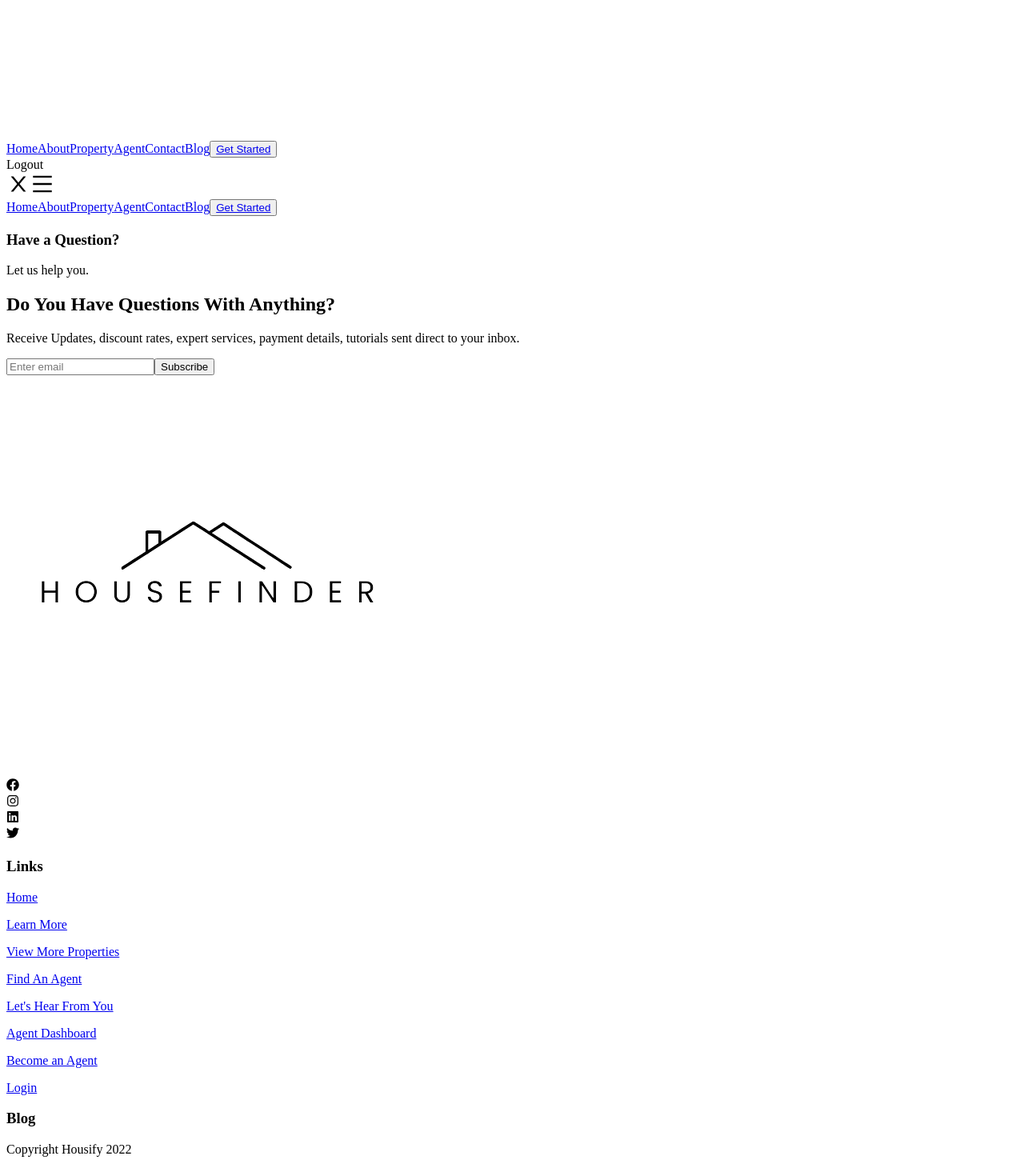
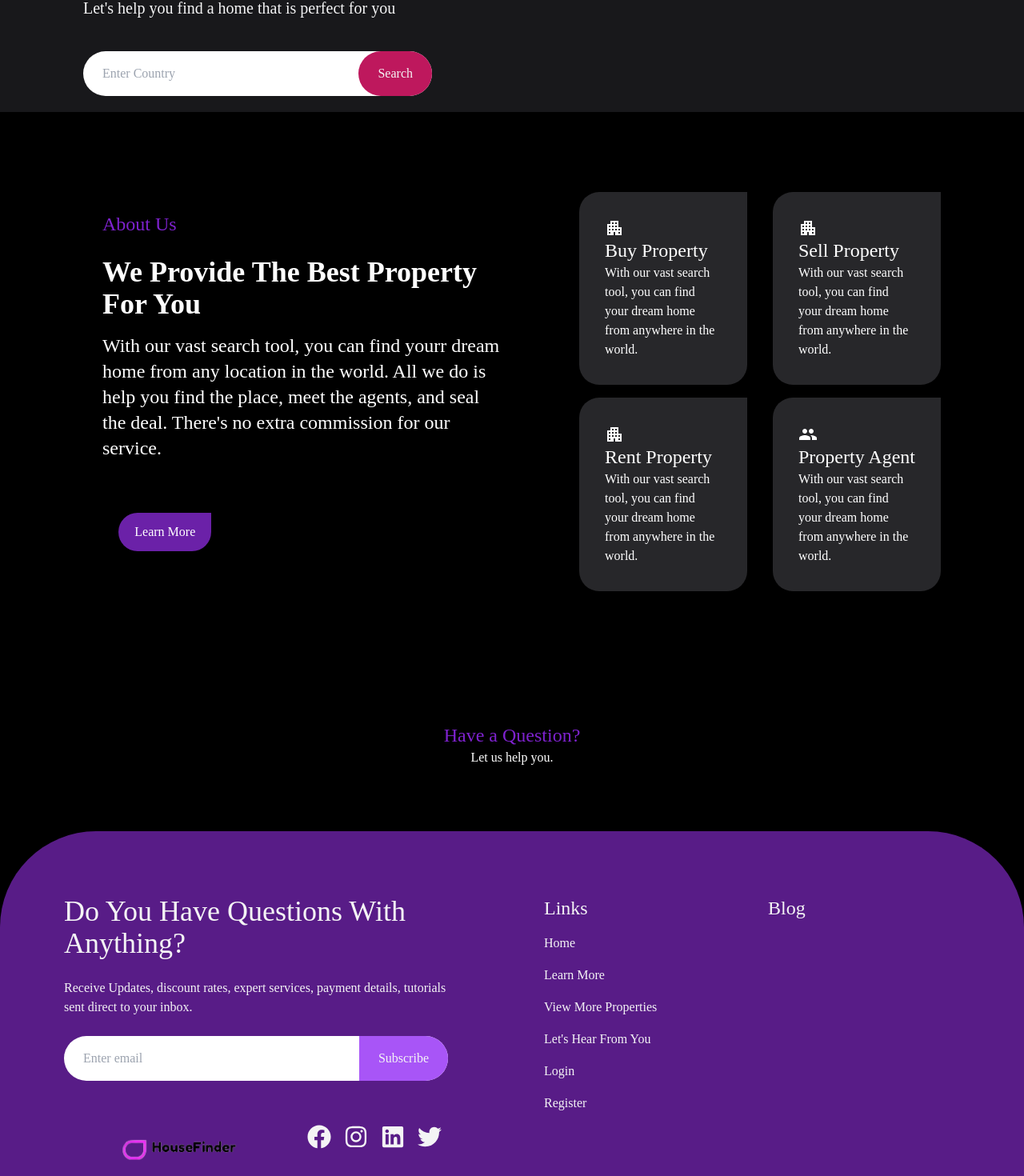
Before and after one commit to mooka007/Webstack-Portfolio-Project, a React (Create React App) app in the folder front/: page / in a window 1280 px wide. Shown: the part 336-1806 px from the top of the page at 80% size. Built offline with nearby package versions, Linux system fonts and the light colour scheme.

Commit message:
about us

```diff
--- /dev/null
+++ b/front/src/components/About/Service.js
@@ -0,0 +1,55 @@
+import React from "react";
+import ApartmentIcon from "@mui/icons-material/Apartment";
+import GroupIcon from "@mui/icons-material/Group";
+
+const Service = (props) => {
+  // TODO: use the right icons for each service.
+
+  return (
+    <div>
+      <div className="max-w-[1440px] ml-16 mx-auto py-10  flex-col justify-between text-center md:flex-row relative">
+        {/* property-card-container */}
+        <div className="grid md:grid-cols-2 gap-6 md:gap-10 py-10">
+          <div>
+            {/* section label */}
+            <div className="p-6 md:text-left md:mt-[8s%]">
+              <h3 className="text-purple-700 "> {props.label} </h3>
+              <h2 className="md:max-w-[70%]font-bold mt-6 text-4xl">{props.header}</h2>
+              <p className="text-2xl font-extralight mt-4"> {props.text} </p>
+            </div>
+          </div>
+          <div className="md:ml-8 grid grid-cols-2 gap-4 md:gap-x-8 text-left mr-16">
+            <div className="p-4 md:p-8 rounded-[25px] rounded-tr-none bg-zinc-800 hover:border hover:border-zinc-300 duration-500">
+              <ApartmentIcon className="bigIcon"></ApartmentIcon>
+              <h4>Buy Property</h4>
+              <p>With our vast search tool, you can find your dream home from anywhere in the world.</p>
+            </div>
+
+            <div className="p-4 md:p-8  rounded-[25px] rounded-tr-none bg-zinc-800 hover:border hover:border-zinc-300 duration-500">
+              <ApartmentIcon className="bigIcon"></ApartmentIcon>
+              <h4>Sell Property</h4>
+              <p>With our vast search tool, you can find your dream home from anywhere in the world.</p>
+            </div>
+
+            <div className="p-4 md:p-8  rounded-[25px] rounded-tr-none bg-zinc-800 hover:border hover:border-zinc-300 duration-500">
+              <ApartmentIcon className="bigIcon"></ApartmentIcon>
+              <h4>Rent Property</h4>
+              <p>With our vast search tool, you can find your dream home from anywhere in the world.</p>
+            </div>
+
+            <div className="p-4 md:p-8  rounded-[25px] rounded-tr-none bg-zinc-800 hover:border hover:border-zinc-300 duration-500">
+              <GroupIcon className="bigIcon"></GroupIcon>
+              <h4>Property Agent</h4>
+              <p>With our vast search tool, you can find your dream home from anywhere in the world.</p>
+            </div>
+          </div>
+        </div>
+        <div className="w-full pt-4 pb-8 items-center md:absolute top-[67%] left-[-41%]">
+          <button className="mt-6">Learn More</button>
+        </div>
+      </div>
+    </div>
+  );
+};
+
+export default Service;
--- a/front/src/components/Agent/Agent.js
+++ b/front/src/components/Agent/Agent.js
@@ -2,7 +2,9 @@ import React from "react";
 import Header from "../Header/Header";
 import Footer from "../Footer/Footer";
 import Hero from "../Hero/Hero";
+import MoreProperty from "../Property/MoreProperty";
 import SearchBar from "../utils/SearchBar";
+// import FeaturedProperty from "../Property/FeaturedProperty";
 import ExpertSection from "../Utils/ExpertSection";
 
 function Agent() {
@@ -16,7 +18,10 @@ function Agent() {
         text="We have certified experts ready to attend to you"
       />
       <SearchBar />
-
+      <MoreProperty
+        header="Properties"
+        text="Find More Properties that meets your need"
+      />
       {/* <FeaturedProperty
         header="Featured Properties"
         text="Top Rated Properties"
--- a/front/src/components/Footer/Footer.jsx
+++ b/front/src/components/Footer/Footer.jsx
@@ -21,7 +21,7 @@ function Footer() {
               {/* brand logo goes to top on click */}
               <div className="">
                 <a className="" href="/">
-                  <img className="h-8 w-70" src={logo} alt="Housify Logo" />
+                  <img className="" src={logo} alt="Housify Logo" />
                 </a>
               </div>
 
@@ -57,20 +57,14 @@ function Footer() {
                 <NavLink className="pt-4 block text-base" to="/property">
                   <p className="text-l">View More Properties</p>
                 </NavLink>
-                <NavLink className="pt-4 block text-base" to="/agent">
-                  <p className="text-l">Find An Agent</p>
-                </NavLink>
                 <NavLink className="pt-4 block text-base" to="/contact">
                   <p className="text-l">Let's Hear From You</p>
                 </NavLink>
-                <NavLink className="pt-4 block text-base" to="/agentDashboard">
-                  <p className="text-l">Agent Dashboard</p>
-                </NavLink>
-                <NavLink className="pt-4 block text-base" to="/AgentForm">
-                  <p className="text-l">Become an Agent</p>
+                <NavLink className="pt-4 block text-base" to="/loginForm">
+                  <p className="text-l">Login</p>
                 </NavLink>
                 <NavLink className="pt-4 block text-base" to="/loginForm">
-                  <p className="text-l">Login</p>
+                  <p className="text-l">Register</p>
                 </NavLink>
               </div>
             </div>
@@ -82,7 +76,7 @@ function Footer() {
         </div>
 
         <div className="text-center py-6 text-black text-xl">
-          <p>Copyright Housify 2022</p>
+          <p>Copyright HouseFinder - 2024</p>
         </div>
       </div>
     );
--- a/front/src/components/Home/Home.jsx
+++ b/front/src/components/Home/Home.jsx
@@ -1,11 +1,37 @@
 import React from "react";
 import Header from "../Header/Header";
 import Footer from "../Footer/Footer";
+import SearchButton from "../Utils/SearchButton";
+import Service from "../About/Service";
 
 function Home() {
     return (
     <div className="Home">
         <Header />
+
+        <section className="ml-16 mr-16">
+        <div className="max-w-[1440px] mx-auto py-5 px-10  md:flex justify-between">
+          <div className="md:grid text-center md:text-left grid-cols-2 gap-10">
+            <div className="my-10  md:my-auto">
+              <h1 className="pb-8 text-4xl md:text-6xl">Find Your Next Perfect Place To Live</h1>
+              <p className="text-xl mb-10">Let's help you find a home that is perfect for you</p>
+              <SearchButton />
+            </div>
+            {/* {<HeroImageBox p="Featured Homes" url ={items[0]?.url}/>} */}
+            {/* <HeroImageBox p="Featured Homes" url ={false | require("../../assets/h2.jpg")}/> */}
+          </div>
+        </div>
+        </section>
+
+        <section className="bg-black  text-white flex">
+            <div className="max-w-[1440px] mx-auto py-5 px-10  md:flex justify-between">
+            <Service
+                label="About Us"
+                header="We Provide The Best Property For You"
+                text="With our vast search tool, you can find yourr dream home from any location in the world. All we do is help you find the place, meet the agents, and seal the deal. There's no extra commission for our service."
+            />
+            </div>
+        </section>
 
         <section className="bg-black  text-center pt-16">
             <h3 className="text-purple-700 text-2xl ">Have a Question?</h3>
--- a/front/src/index.js
+++ b/front/src/index.js
@@ -1,6 +1,7 @@
 import React from 'react';
 import ReactDOM from 'react-dom/client';
 import App from './App';
+import "./App.css"
 import { BrowserRouter } from "react-router-dom";
 
 
```
Also changed, not shown: front/src/assets/logo.png.
